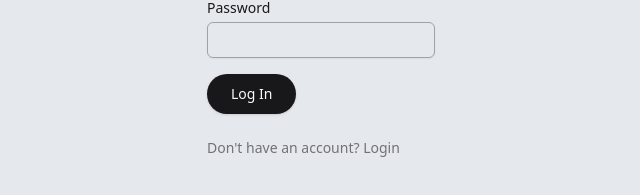
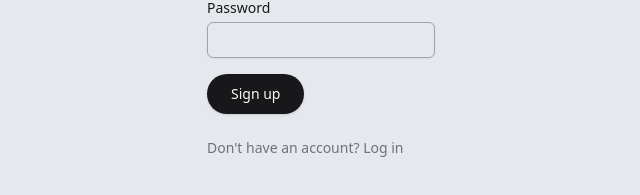
Before and after one commit to keremenen/petcare-app, a Next.js app: page /signup in a window 1280 px wide. Shown: the part 405-600 px from the top of the page, without its empty margins (319-959 px from the left). Built offline with nearby package versions, Linux system fonts and the light colour scheme.

Commit message:
Make AuthForm more reusable

```diff
--- a/src/app/(auth)/login/page.tsx
+++ b/src/app/(auth)/login/page.tsx
@@ -7,9 +7,9 @@ export default function LoginPage() {
     <main>
       <H1 className="mb-5 text-center">Log in</H1>
 
-      <AuthForm />
+      <AuthForm type="logIn" />
       <p className="mt-6 text-sm text-zinc-500">
-        Don't have an account? <Link href="/signup">Signup</Link>
+        Don't have an account? <Link href="/signup">Sign up</Link>
       </p>
     </main>
   )
--- a/src/app/(auth)/signup/page.tsx
+++ b/src/app/(auth)/signup/page.tsx
@@ -7,9 +7,9 @@ export default function SignUpPage() {
     <main>
       <H1 className="mb-5 text-center">Sign up</H1>
 
-      <AuthForm />
+      <AuthForm type="signUp" />
       <p className="mt-6 text-sm text-zinc-500">
-        Don't have an account? <Link href="/login">Login</Link>
+        Don't have an account? <Link href="/login">Log in</Link>
       </p>
     </main>
   )
--- a/src/components/auth-form.tsx
+++ b/src/components/auth-form.tsx
@@ -3,7 +3,11 @@ import { Label } from "./ui/label"
 import { Input } from "./ui/input"
 import { Button } from "./ui/button"
 
-export default function AuthForm() {
+type AuthFormProps = {
+  type: "signUp" | "logIn"
+}
+
+export default function AuthForm({ type }: AuthFormProps) {
   return (
     <form>
       <div className="space-y-1">
@@ -15,7 +19,7 @@ export default function AuthForm() {
         <Input id="password" type="password" />
       </div>
 
-      <Button>Log In</Button>
+      <Button>{type === "signUp" ? "Sign up" : "Log in"}</Button>
     </form>
   )
 }
```
Also changed, not shown: 2 other files (tests, documents, lock files or other folders).
